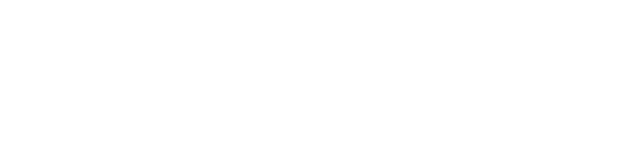
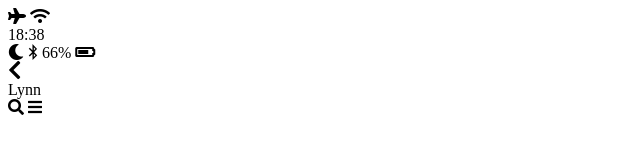
Before and after one commit to dns05012/kakao-clone, a plain HTML site: page chat.html in a window 1280 px wide. Shown: the whole page, without its empty margins (0-640 px from the left). Drawn offline with Linux system fonts and the light colour scheme.

Commit message:
bottom-headers

```diff
--- a/chat.html
+++ b/chat.html
@@ -0,0 +1,47 @@
+<!DOCTYPE html>
+<html lang="en">
+  <head>
+    <meta charset="UTF-8" />
+    <meta name="viewport" content="width=device-width, initial-scale=1.0" />
+    <meta http-equiv="X-UA-Compatible" content="ie=edge" />
+    <link
+      rel="stylesheet"
+      href="https://use.fontawesome.com/releases/v5.7.2/css/all.css"
+      integrity="sha384-fnmOCqbTlWIlj8LyTjo7mOUStjsKC4pOpQbqyi7RrhN7udi9RwhKkMHpvLbHG9Sr"
+      crossorigin="anonymous"
+    />
+    <title>Chat</title>
+  </head>
+  <body>
+    <header>
+      <div class="header__top">
+        <div class="header__column">
+          <i class="fas fa-plane"></i>
+          <i class="fas fa-wifi"></i>
+        </div>
+        <div class="header__column">
+          <span class="header__time">18:38</span>
+        </div>
+        <div class="header__column">
+          <i class="fas fa-moon"></i>
+          <i class="fab fa-bluetooth-b"></i>
+          <span class="header__battery">
+            66% <i class="fas fa-battery-three-quarters"></i>
+          </span>
+        </div>
+      </div>
+      <div class="header__bottom">
+        <div class="header__column">
+          <i class="fas fa-chevron-left fa-lg"></i>
+        </div>
+        <div class="header__column">
+          <span class="header__text">Lynn</span>
+        </div>
+        <div class="header__column">
+          <i class="fas fa-search"></i>
+          <i class="fas fa-bars"></i>
+        </div>
+      </div>
+    </header>
+  </body>
+</html>
```
Also changed, not shown: chats.html (+46 -0 lines), find.html (+44 -0 lines), index.html (+14 -1 lines), more.html (+44 -0 lines), profile.html (+44 -0 lines).
